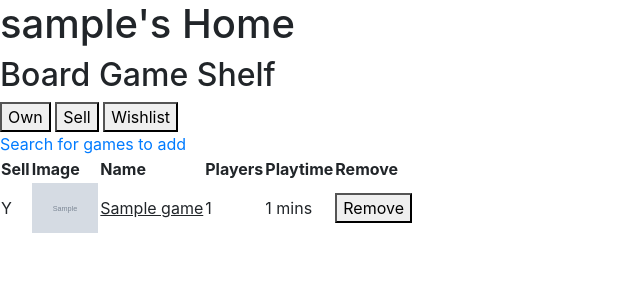
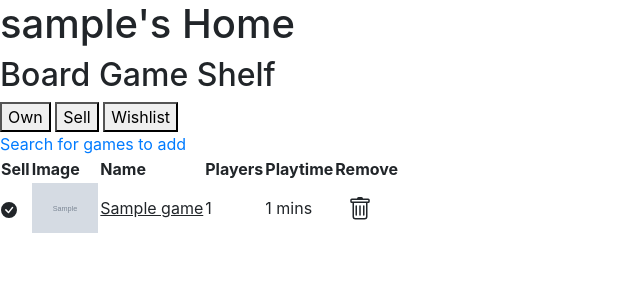
Before and after one commit to norrismei/bgvillage_marketplace, a Flask app: a page that uses templates/base.html in a window 1280 px wide. Shown: the part 70-370 px from the top of the page, without its empty margins (0-640 px from the left). Run offline with Flask 2, Linux system fonts and the light colour scheme; the visitor is signed in with stand-in values (Sample User, id 1); tables that the repository leaves empty hold one stand-in row (values such as "Sample post"); grey boxes marked "Sample" are stand-in pictures; some libraries are stand-ins or nearby versions.

Commit message:
Updated buttons and introduced icons

```diff
--- a/static/js/allGames.js
+++ b/static/js/allGames.js
@@ -15,8 +15,12 @@ function addGameRows(games) {
             `<tr class="game-row">
                 <td>
                     <div class="dropdown">
-                        <button class="dropdown-button"
+                        <button type="button" class="btn btn-outline-dark btn-sm dropdown-button"
                                 data-atlas-id="${game.key}">
+                            <svg width=".75em" height=".75em" viewBox="0 0 16 16" class="bi bi-plus-circle" fill="currentColor" xmlns="http://www.w3.org/2000/svg">
+                              <path fill-rule="evenodd" d="M8 15A7 7 0 1 0 8 1a7 7 0 0 0 0 14zm0 1A8 8 0 1 0 8 0a8 8 0 0 0 0 16z"/>
+                              <path fill-rule="evenodd" d="M8 4a.5.5 0 0 1 .5.5v3h3a.5.5 0 0 1 0 1h-3v3a.5.5 0 0 1-1 0v-3h-3a.5.5 0 0 1 0-1h3v-3A.5.5 0 0 1 8 4z"/>
+                            </svg>
                             Add Game
                         </button>
                         <div class="add-dropdown-content">
--- a/static/js/userPage.js
+++ b/static/js/userPage.js
@@ -36,7 +36,9 @@ function displayOwnView() {
             };
             let selling = ""
             if (game.selling) {
-                selling = "Y"
+                selling = `<svg width="1em" height="1em" viewBox="0 0 16 16" class="bi bi-check-circle-fill" fill="currentColor" xmlns="http://www.w3.org/2000/svg">
+                              <path fill-rule="evenodd" d="M16 8A8 8 0 1 1 0 8a8 8 0 0 1 16 0zm-3.97-3.03a.75.75 0 0 0-1.08.022L7.477 9.417 5.384 7.323a.75.75 0 0 0-1.06 1.06L6.97 11.03a.75.75 0 0 0 1.079-.02l3.992-4.99a.75.75 0 0 0-.01-1.05z"/>
+                            </svg>`
             };
             gamesTable.append(
                 `<tr data-usergame-id=${game.key}>
@@ -46,9 +48,12 @@ function displayOwnView() {
                     <td>${players}</td>
                     <td>${playtime}</td>
                     <td>
-                        <button class="remove from-own"
+                        <button type="button" class="btn remove from-own"
                                 data-game-id=${game.key}>
-                            Remove
+                            <svg width="1.5em" height="1.5em" viewBox="0 0 16 16" class="bi bi-trash" fill="currentColor" xmlns="http://www.w3.org/2000/svg">
+                              <path d="M5.5 5.5A.5.5 0 0 1 6 6v6a.5.5 0 0 1-1 0V6a.5.5 0 0 1 .5-.5zm2.5 0a.5.5 0 0 1 .5.5v6a.5.5 0 0 1-1 0V6a.5.5 0 0 1 .5-.5zm3 .5a.5.5 0 0 0-1 0v6a.5.5 0 0 0 1 0V6z"/>
+                              <path fill-rule="evenodd" d="M14.5 3a1 1 0 0 1-1 1H13v9a2 2 0 0 1-2 2H5a2 2 0 0 1-2-2V4h-.5a1 1 0 0 1-1-1V2a1 1 0 0 1 1-1H6a1 1 0 0 1 1-1h2a1 1 0 0 1 1 1h3.5a1 1 0 0 1 1 1v1zM4.118 4L4 4.059V13a1 1 0 0 0 1 1h6a1 1 0 0 0 1-1V4.059L11.882 4H4.118zM2.5 3V2h11v1h-11z"/>
+                            </svg>
                         </button>
                     </td>
                 </tr>`
@@ -64,7 +69,7 @@ function displaySellView() {
             <form id="select-game-to-sell-form">
                 <select name="game" id="own-game-selector">
                 </select>
-                <button type="submit" id="create-listing-button" disabled>
+                <button type="submit" id="create-listing-button" class="btn btn-primary" disabled>
                     Create listing
                 </button>
             </form>
@@ -101,8 +106,11 @@ function displaySellView() {
                         data-msrp="${game.msrp}">${game.price}</td>
                     <td class="list-row-comment">${game.comment}</td>
                     <td>
-                        <button class="select-edit-listing" data-game-id="${game.key}">
-                            Edit
+                        <button type="button" class="btn select-edit-listing" data-game-id=${response.key}>
+                            <svg width="1.5em" height="1.5em" viewBox="0 0 16 16" class="bi bi-pencil-square" fill="currentColor" xmlns="http://www.w3.org/2000/svg">
+                              <path d="M15.502 1.94a.5.5 0 0 1 0 .706L14.459 3.69l-2-2L13.502.646a.5.5 0 0 1 .707 0l1.293 1.293zm-1.75 2.456l-2-2L4.939 9.21a.5.5 0 0 0-.121.196l-.805 2.414a.25.25 0 0 0 .316.316l2.414-.805a.5.5 0 0 0 .196-.12l6.813-6.814z"/>
+                              <path fill-rule="evenodd" d="M1 13.5A1.5 1.5 0 0 0 2.5 15h11a1.5 1.5 0 0 0 1.5-1.5v-6a.5.5 0 0 0-1 0v6a.5.5 0 0 1-.5.5h-11a.5.5 0 0 1-.5-.5v-11a.5.5 0 0 1 .5-.5H9a.5.5 0 0 0 0-1H2.5A1.5 1.5 0 0 0 1 2.5v11z"/>
+                            </svg>
                         </button>
                     </td>
                 </tr>`
@@ -159,8 +167,11 @@ function createListing(data) {
                         data-msrp=${response.msrp}>${response.price}</td>
                     <td class="list-row-comment">${response.comment}</td>
                     <td>
-                        <button class="select-edit-listing" data-game-id=${response.key}>
-                            Edit
+                        <button type="button" class="btn select-edit-listing" data-game-id=${response.key}>
+                            <svg width="1.5em" height="1.5em" viewBox="0 0 16 16" class="bi bi-pencil-square" fill="currentColor" xmlns="http://www.w3.org/2000/svg">
+                              <path d="M15.502 1.94a.5.5 0 0 1 0 .706L14.459 3.69l-2-2L13.502.646a.5.5 0 0 1 .707 0l1.293 1.293zm-1.75 2.456l-2-2L4.939 9.21a.5.5 0 0 0-.121.196l-.805 2.414a.25.25 0 0 0 .316.316l2.414-.805a.5.5 0 0 0 .196-.12l6.813-6.814z"/>
+                              <path fill-rule="evenodd" d="M1 13.5A1.5 1.5 0 0 0 2.5 15h11a1.5 1.5 0 0 0 1.5-1.5v-6a.5.5 0 0 0-1 0v6a.5.5 0 0 1-.5.5h-11a.5.5 0 0 1-.5-.5v-11a.5.5 0 0 1 .5-.5H9a.5.5 0 0 0 0-1H2.5A1.5 1.5 0 0 0 1 2.5v11z"/>
+                            </svg>
                         </button>
                     </td>
                 </tr>`
@@ -232,9 +243,12 @@ $('#wishlist-button').on('click', () => {
                     <td>${players}</td>
                     <td>${playtime}</td>
                     <td>
-                        <button class="remove from-wishlist"
+                        <button type="button" class="btn remove from-wishlist"
                                 data-game-id=${game.key}>
-                            Remove
+                            <svg width="1.5em" height="1.5em" viewBox="0 0 16 16" class="bi bi-trash" fill="currentColor" xmlns="http://www.w3.org/2000/svg">
+                              <path d="M5.5 5.5A.5.5 0 0 1 6 6v6a.5.5 0 0 1-1 0V6a.5.5 0 0 1 .5-.5zm2.5 0a.5.5 0 0 1 .5.5v6a.5.5 0 0 1-1 0V6a.5.5 0 0 1 .5-.5zm3 .5a.5.5 0 0 0-1 0v6a.5.5 0 0 0 1 0V6z"/>
+                              <path fill-rule="evenodd" d="M14.5 3a1 1 0 0 1-1 1H13v9a2 2 0 0 1-2 2H5a2 2 0 0 1-2-2V4h-.5a1 1 0 0 1-1-1V2a1 1 0 0 1 1-1H6a1 1 0 0 1 1-1h2a1 1 0 0 1 1 1h3.5a1 1 0 0 1 1 1v1zM4.118 4L4 4.059V13a1 1 0 0 0 1 1h6a1 1 0 0 0 1-1V4.059L11.882 4H4.118zM2.5 3V2h11v1h-11z"/>
+                            </svg>
                         </button>
                     </td>
                 </tr>`
@@ -248,7 +262,8 @@ $('#wishlist-button').on('click', () => {
 // the parent element and move the button selector to second parameter of .on()
 // method.
 $('#games-table').on('click', 'button.remove', (event) => {
-    const removeButton = $(event.target);
+    console.log(event.target)
+    const removeButton = $(event.target).closest('button');
     const removeButtonId = removeButton.attr('data-game-id');
     if (removeButton.hasClass('from-own')) {
         $.post('/api/remove-game', {'user_game_id': removeButtonId,
@@ -339,7 +354,7 @@ $('#above-games-table').on('submit', '#select-game-to-sell-form', (event) => {
     const gameImageURL = gameSelector.children(':selected').attr('data-img');
     const gameName = gameSelector.children(':selected').text();
     const gameMSRP = gameSelector.children(':selected').attr('data-msrp');
-    const buttonClass = 'create-listing'
+    const buttonClass = 'btn btn-primary create-listing'
     const buttonText = 'Submit'
     createListingForm(gameImageURL, gameId, gameName, gameMSRP,
                       buttonClass, buttonText);
@@ -349,13 +364,13 @@ $('#above-games-table').on('submit', '#select-game-to-sell-form', (event) => {
 // When user clicks button to edit listing, open modal with edit listing form
 gamesTable.on('click', 'button.select-edit-listing', (event) => {
     event.preventDefault();
-    const editListingButton = $(event.target);
+    const editListingButton = $(event.target).closest('button');
     const gameId = editListingButton.attr('data-game-id');
     const gameImageURL = editListingButton.parent().siblings(
                          '.list-row-img').children('img').attr('src');
     const gameName = editListingButton.parent().siblings('.list-row-name').html();
     const msrp = editListingButton.parent().siblings('.list-row-price').attr('data-msrp');
-    const buttonClass = 'edit-listing'
+    const buttonClass = 'btn btn-primary edit-listing'
     const buttonText = 'Save'
     createListingForm(gameImageURL, gameId, gameName, msrp,
                       buttonClass, buttonText);
--- a/templates/all_games.html
+++ b/templates/all_games.html
@@ -37,7 +37,7 @@
   <form action="/" id="games-search-form">
     <input type="text" id="game-search-terms"
            placeholder="Search for a game...">
-    <input type="submit">
+    <input type="submit" class="btn btn-primary">
   </form>
 </section>
 <section>
--- a/templates/marketplace.html
+++ b/templates/marketplace.html
@@ -40,7 +40,7 @@
            id="listings-search-terms"
            placeholder="Search for a game...">
     <input type="submit"
-           class="listings-search-field">
+           class="btn btn-primary listings-search-field">
   </form>
 </section>
 
```
Also changed, not shown: static/js/marketplace.js (+21 -6 lines).
